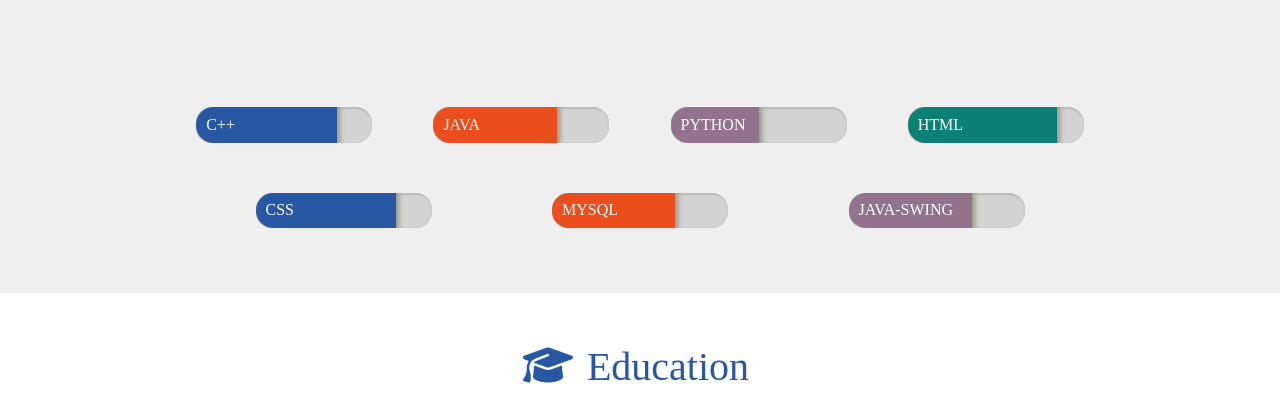
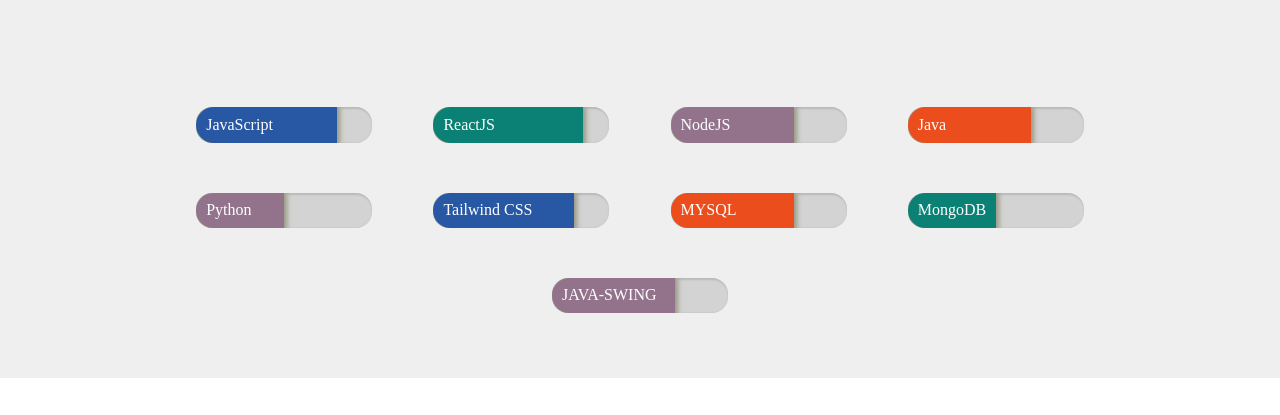
Before and after one commit to Arshsharma2500/My-Portfolio, a plain HTML site: page index.html in a window 1280 px wide. Shown: the part 1077-1492 px from the top of the page. Drawn offline with Linux system fonts and the light colour scheme.

Commit message:
some updates

```diff
--- a/Media/style.css
+++ b/Media/style.css
@@ -128,6 +128,10 @@
 }
 #git:hover{
 	color: black;
+}
+#leetCode:hover{
+	color: rgb(255, 98, 0);
+
 }
 #about
 {
--- a/index.html
+++ b/index.html
@@ -91,7 +91,7 @@
 					</a>
 				</li>
 				<li>
-					<a href="www.linkedin.com/in/arsh-kumar-95ab90220" target="_blank">
+					<a href="https://www.linkedin.com/in/arsh-kumar-95ab90220/" target="_blank">
 						<!-- <img src="Media/linkedin.png"> -->
 						<i id="ld" class="fa-brands fa-linkedin-in"></i>
 
@@ -100,6 +100,11 @@
 				<li>
 					<a href="https://github.com/Arshsharma2500">
 						<i id="git" class="fa-brands fa-github"></i>
+					</a>
+				</li>
+				<li>
+					<a href="https://leetcode.com/u/Arsh_2500/">
+						<i id="leetCode" class="fa-solid fa-code"></i>
 					</a>
 				</li>
 			</ul>
@@ -133,35 +138,42 @@
 				<div class="skill-progress">
 					<div class="eighty-percent mb-blue">
 						<div class="skill-name">
-							<span>C++</span>
+							<span>JavaScript</span>
+						</div>
+					</div>
+				</div>
+				<div class="skill-progress">
+					<div class="eighty-five-percent mb-green">
+						<div class="skill-name">
+							<span>ReactJS</span>
+						</div>
+					</div>
+				</div>
+				<div class="skill-progress">
+					<div class="seventy-percent mb-purple">
+						<div class="skill-name">
+							<span>NodeJS</span>
 						</div>
 					</div>
 				</div>
 				<div class="skill-progress">
 					<div class="seventy-percent mb-orange">
 						<div class="skill-name">
-							<span>JAVA</span>
+							<span>Java</span>
 						</div>
 					</div>
 				</div>
 				<div class="skill-progress">
 					<div class="fifty-percent mb-purple">
 						<div class="skill-name">
-							<span>PYTHON</span>
-						</div>
-					</div>
-				</div>
-				<div class="skill-progress">
-					<div class="eighty-five-percent mb-green">
-						<div class="skill-name">
-							<span>HTML</span>
+							<span>Python</span>
 						</div>
 					</div>
 				</div>
 				<div class="skill-progress">
 					<div class="eighty-percent  mb-blue">
 						<div class="skill-name">
-							<span>CSS</span>
+							<span>Tailwind CSS</span>
 						</div>
 					</div>
 				</div>
@@ -169,6 +181,13 @@
 					<div class="seventy-percent mb-orange">
 						<div class="skill-name">
 							<span>MYSQL</span>
+						</div>
+					</div>
+				</div>
+				<div class="skill-progress">
+					<div class="fifty-percent mb-green">
+						<div class="skill-name">
+							<span>MongoDB</span>
 						</div>
 					</div>
 				</div>
@@ -496,7 +515,7 @@
 					</a>
 				</li>
 				<li>
-					<a href="www.linkedin.com/in/arsh-kumar-95ab90220" target="_blank">
+					<a href="https://www.linkedin.com/in/arsh-kumar-95ab90220/" target="_blank">
 						<!-- <img src="Media/linkedin.png"> -->
 						<i class="fa-brands fa-linkedin-in"></i>
 
@@ -507,6 +526,11 @@
 						<i class="fa-brands fa-github"></i>
 					</a>
 				</li>
+				<li>
+					<a href="https://leetcode.com/u/Arsh_2500/">
+						<i class="fa-solid fa-code"></i>
+					</a>
+				</li>
 
                 </ul>
             </div>
```
Also changed, not shown: Media/leetcodeicon.png (added).
